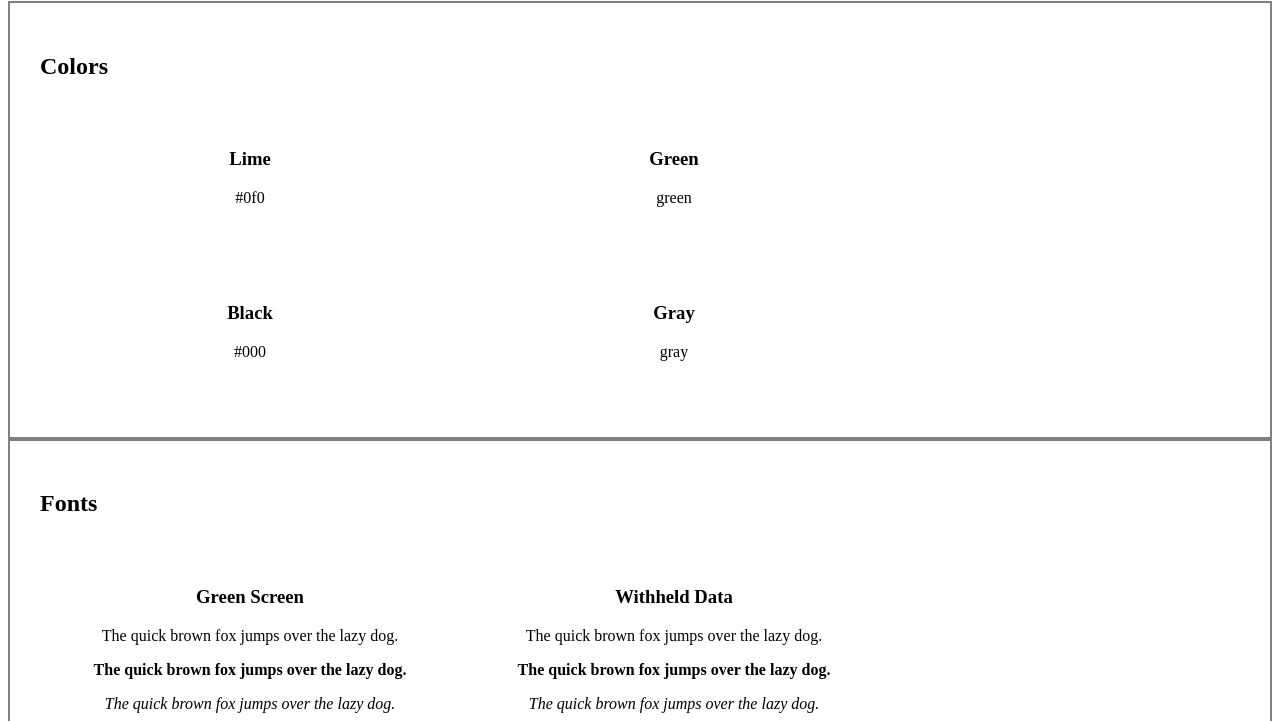
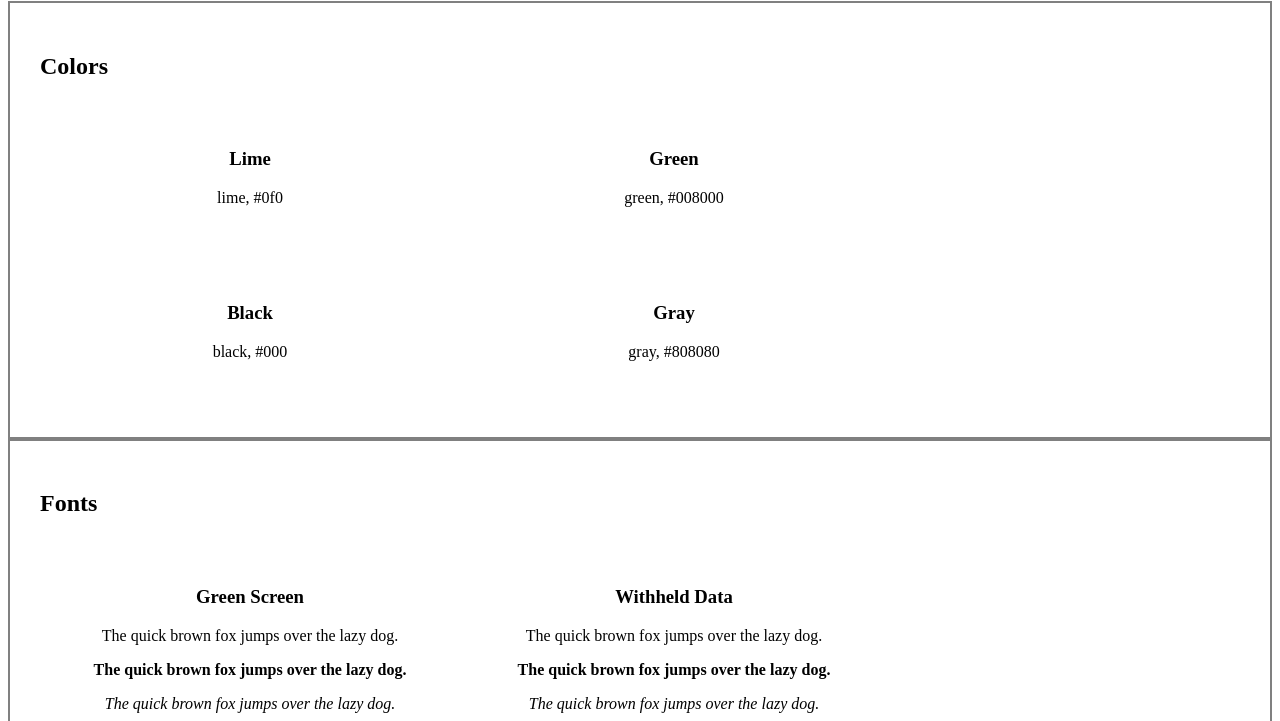
Before and after one commit to MeatSim/website-design-system, a plain HTML site: page index.html in a window 1280 px wide. Shown: the part 79-800 px from the top of the page. Drawn offline with Linux system fonts and the light colour scheme.

Commit message:
Add hex color codes in color section

```diff
--- a/index.html
+++ b/index.html
@@ -16,19 +16,19 @@
             <h2>Colors</h2>
             <div class="lime">
                 <h3>Lime</h3>
-                <p>#0f0</p>
+                <p>lime, #0f0</p>
             </div>
             <div class="green">
                 <h3>Green</h3>
-                <p>green</p>
+                <p>green, #008000</p>
             </div>
             <div class="black">
                 <h3>Black</h3>
-                <p>#000</p>
+                <p>black, #000</p>
             </div>
             <div class="gray">
                 <h3>Gray</h3>
-                <p>gray</p>
+                <p>gray, #808080</p>
             </div>
         </section>
         <section>
```
